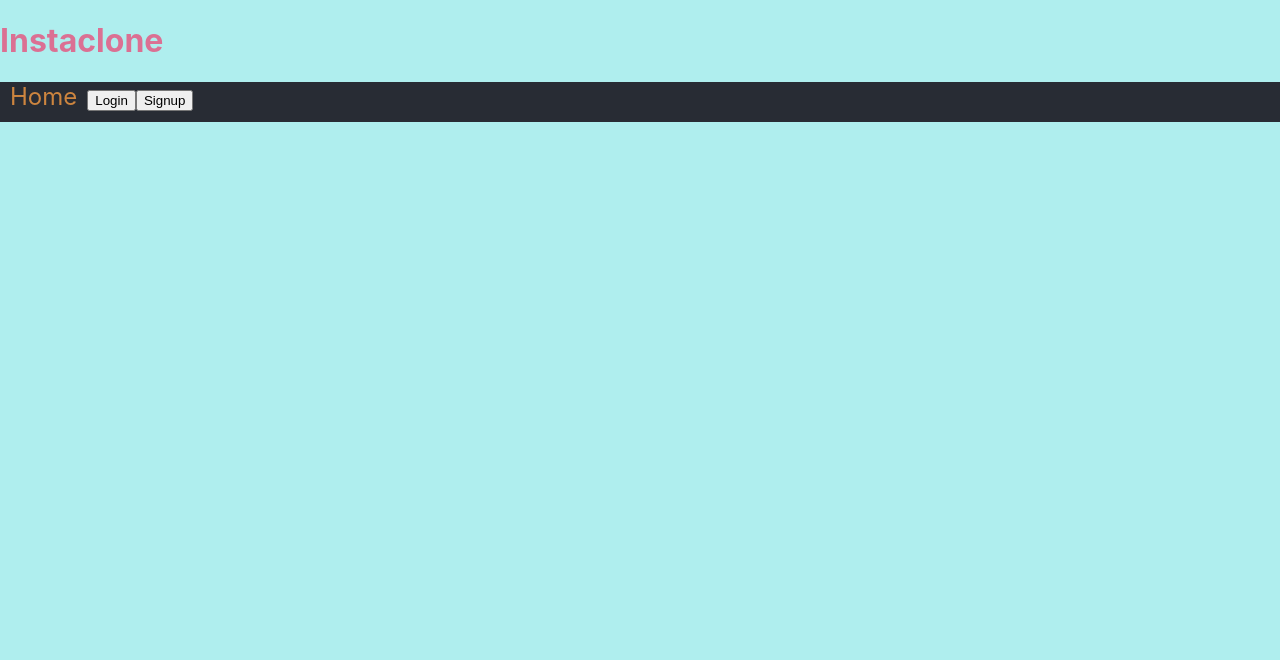
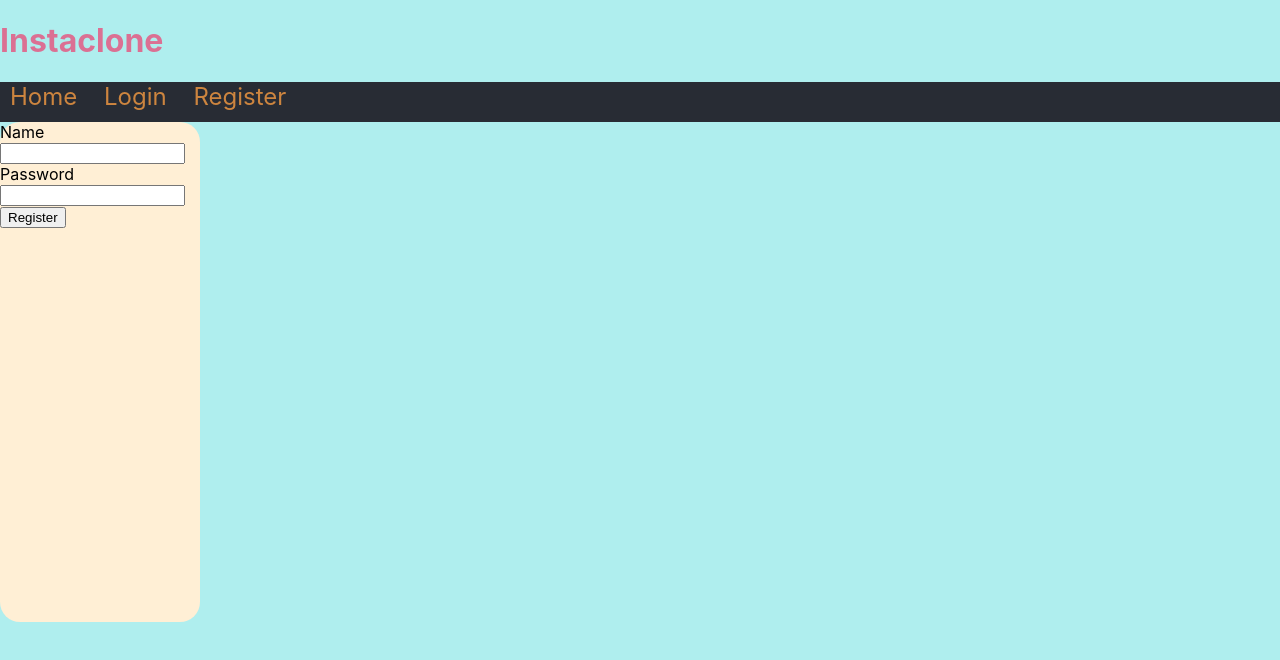
Before and after one commit to Gamoundo/instaclone, a React (Create React App) app in the folder insta-frontend/: page /signup in a window 1280 px wide. Shown: the top 660 px of the page. Built offline with nearby package versions, Linux system fonts and the light colour scheme.

Commit message:
added navigation to login and sugn up

```diff
--- a/insta-frontend/src/App.js
+++ b/insta-frontend/src/App.js
@@ -5,6 +5,8 @@ import Upload from './Components/UploadPosts';
 import Photos from './Containers/Photos';
 import './App.css';
 import { useState } from 'react';
+import Login from './Components/Login';
+import Signup from './Components/Signup';
 
 function App() {
 
@@ -22,6 +24,8 @@ function App() {
         <Route exact path="/" component={Home}></Route>
         <Route exact path="/upload" component={Upload}></Route>
         <Route exact path="/photos" component={Photos}></Route>
+        <Route exact path="/login" component={Login}></Route>
+        <Route exact path="/signup" component={Signup}></Route>
       </Switch>
     </div>
     </Router>
--- a/insta-frontend/src/Components/Navbar.js
+++ b/insta-frontend/src/Components/Navbar.js
@@ -24,8 +24,8 @@ function Navbar(props) {
     return(
         <div className='nav' >
             <NavLink style={link} to='/'>Home</NavLink>
-            {props.sesh.user === {} ? <NavLink style={link} to='/upload'> Upload</NavLink> : <button> Login</button>}
-            {props.sesh.user === {} ? <NavLink style={link} to='/photos'> Photos</NavLink> : <button> Signup</button>}
+            {props.sesh.user === {} ? <NavLink style={link} to='/upload'> Upload</NavLink> : <NavLink style={link} to='/login'> Login</NavLink>}
+            {props.sesh.user === {} ? <NavLink style={link} to='/photos'> Photos</NavLink> : <NavLink style={link} to='/signup'> Register</NavLink>}
         </div>
     )
 
--- a/insta-frontend/src/Components/Signup.js
+++ b/insta-frontend/src/Components/Signup.js
@@ -22,13 +22,19 @@ function Signup() {
 
 const handleSubmit =(e) => {
     e.preventDefault()
+    const params = {
+        user: {
+            ...formData
+        }
+    }
+
     fetch("http://localhost:3001/signup", {
             method: "POST",
             headers: {
                 "Accept": "application/json",
                 "Content-Type": "application/json"
             },
-            body: JSON.stringify(formData)
+            body: JSON.stringify(params)
     })
     .then(resp => resp.json())
     .then(json => console.log(json))
@@ -50,7 +56,7 @@ const handleSubmit =(e) => {
                     <input onChange={handleChange} value={formData.password}type='password' name='password'/>
 
                 </div>
-                <input type="submit" value="Login"  />
+                <input type="submit" value="Register"  />
             </form>
         </div>
     )
```
